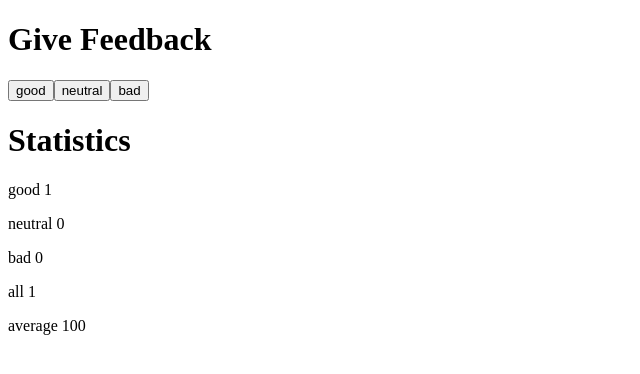
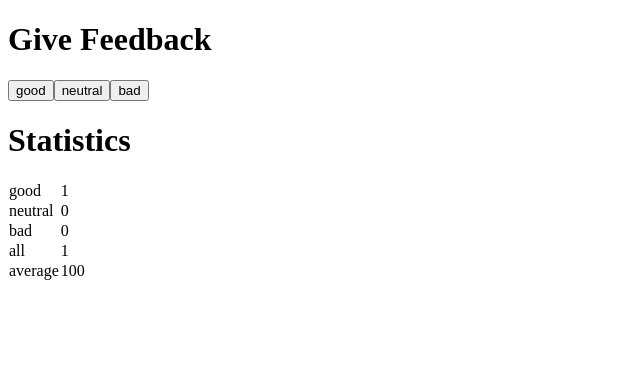
Before and after one commit to ozcsert/Full-Stack-Open, a React (Create React App) app in the folder part 1/Unicafe/: page / in a window 1280 px wide. Both pictures are taken after a click on the button "good". Shown: the top 374 px of the page, without its empty margins (0-640 px from the left). Built offline with nearby package versions, Linux system fonts and the light colour scheme.

Commit message:
Unicafe 1.6-1.11

```diff
--- a/part 1/Unicafe/src/App.js
+++ b/part 1/Unicafe/src/App.js
@@ -2,7 +2,10 @@
 
 const StatisticLine = (props) => {
   return (
-    <p> {props.text} {props.value}</p>
+    <tr>
+    <td> {props.text} </td>
+    <td>{props.value}</td>
+    </tr>
   )
 }
 
--- a/part 1/Unicafe/src/index.js
+++ b/part 1/Unicafe/src/index.js
@@ -2,6 +2,5 @@
 import ReactDOM from 'react-dom/client';
 import App from './App';
 
-
 const root = ReactDOM.createRoot(document.getElementById('root'));
 root.render(<App />);
```
